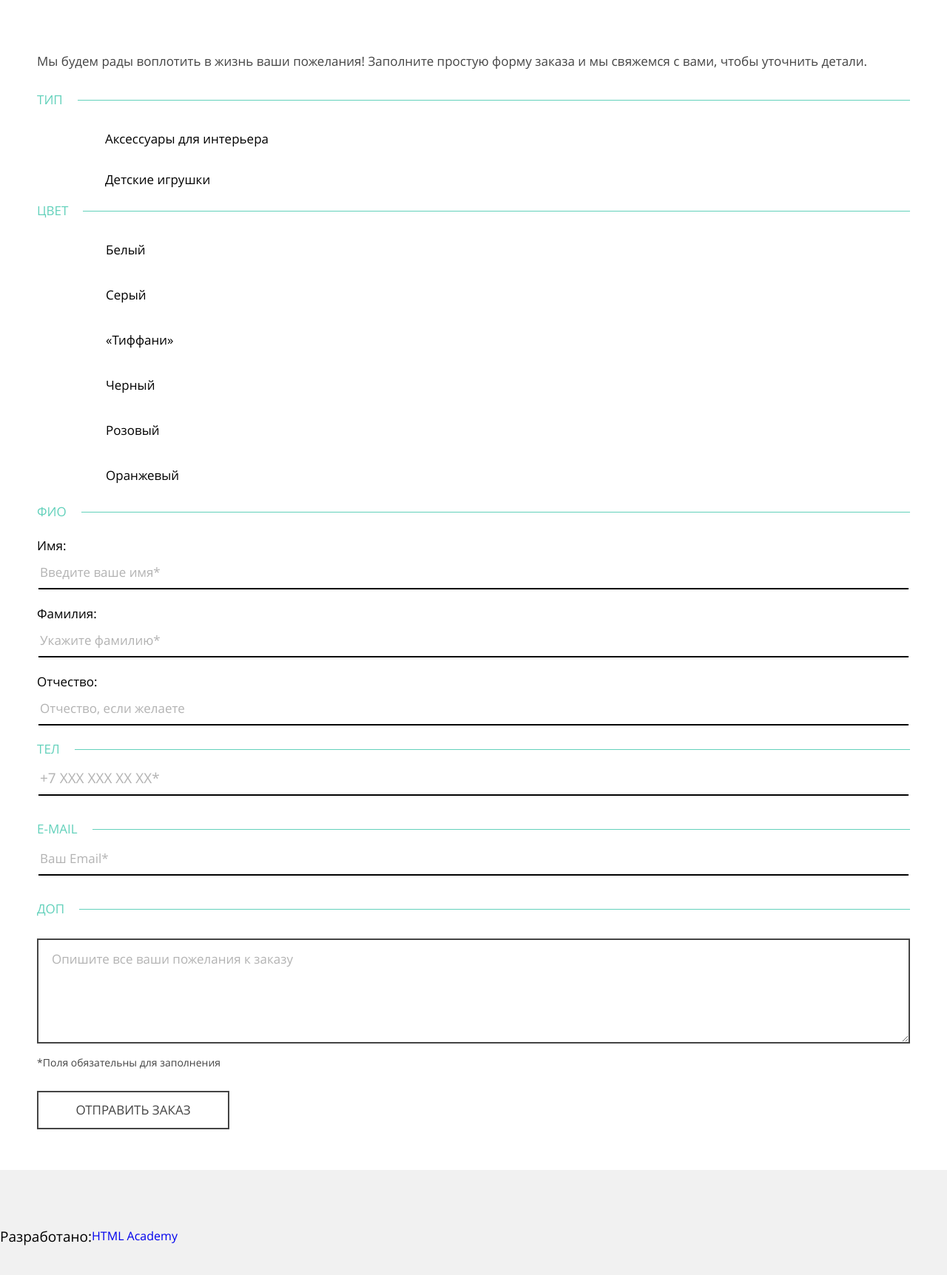
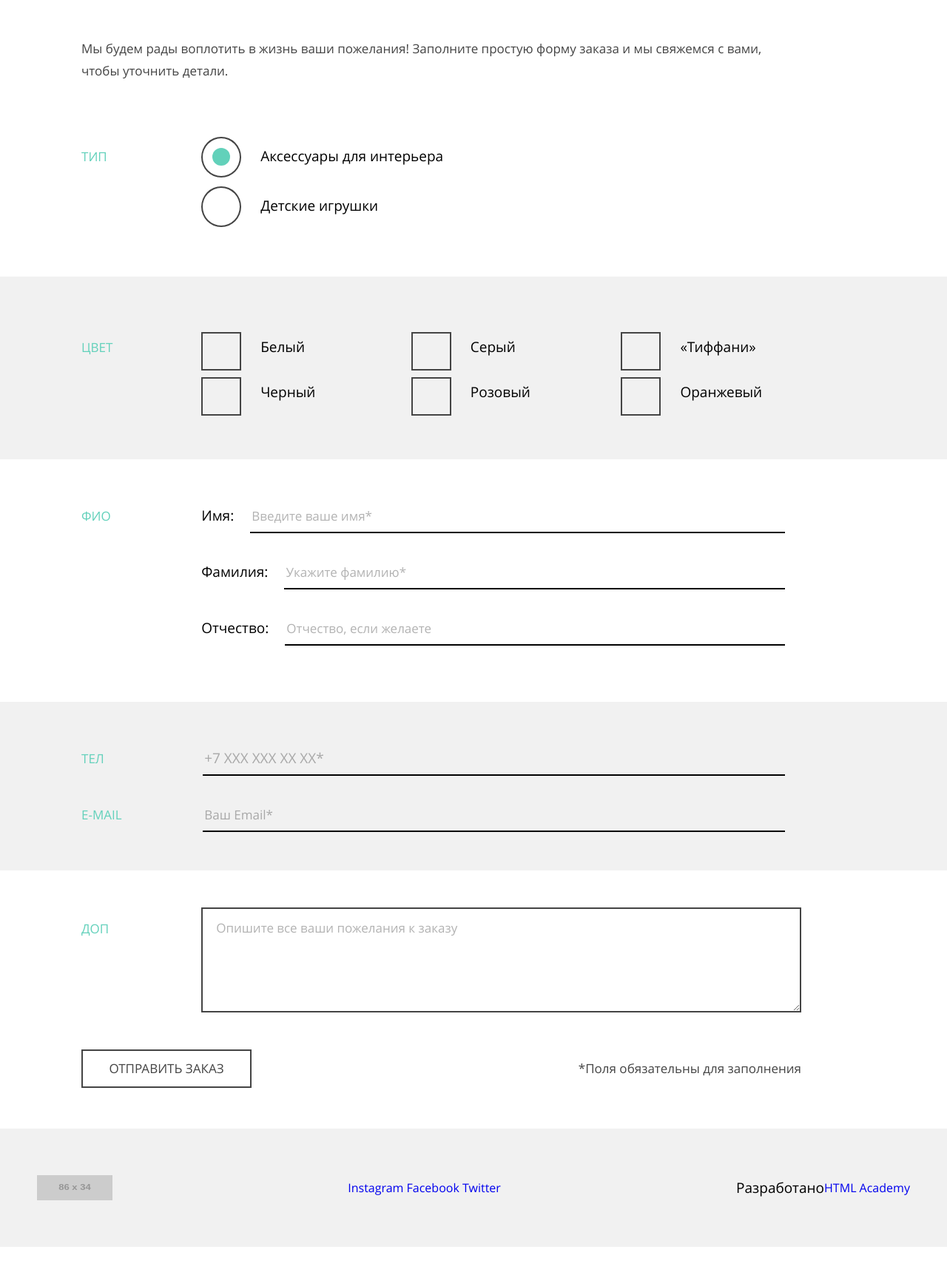
Before and after one commit to seldeved/1449359-mishka-20, a plain HTML site: page source/form.html in a window 1280 px wide. Shown: the part 500-2224 px from the top of the page at 74% size. After the commit the page ends 2186 px from the top, so only its background shows below. Drawn offline with nearby package versions, Linux system fonts and the light colour scheme; files that its build step writes are made by us from their sources; placeholder pictures from the web are drawn by us.

Commit message:
Строим адаптивную сетку страницы с формой

```diff
--- a/source/form.html
+++ b/source/form.html
@@ -71,14 +71,15 @@
       <div class="page-title-wrapper">
         <h1 class="page-title-wrapper__header">Вязание на заказ</h1>
       </div>
-        <div class="form__container container">
-          <p class="form__intro">
+        <p class="form__intro container container--form">
           Мы будем рады воплотить в жизнь ваши пожелания! Заполните простую форму заказа и мы свяжемся с вами, чтобы
           уточнить детали.
         </p>
         <form action="https://echo.htmlacademy.ru" method="get">
+
           <fieldset class="form__fieldset form__fieldset--type">
-                <legend class="form__legend form__legend--type">Тип</legend>
+            <div class="form__fieldset-wrapper container container--form">
+              <span class="form__legend form__legend--type">Тип</span>
               <ul class="form__control-list form__control-list--type">
                 <li>
                   <input class="visually-hidden form__control form__control--radio" type="radio" name="product-type"
@@ -91,9 +92,12 @@
                   <label class="form__label form__label--radio" for="filter-toys">Детские игрушки</label>
                 </li>
               </ul>
+            </div>
           </fieldset>
+
           <fieldset class="form__fieldset form__fieldset--color">
-                <legend class="form__legend form__legend--color">Цвет</legend>
+            <div class="form__fieldset-wrapper form__fieldset-wrapper--grey container container--form">
+              <span class="form__legend form__legend--color">Цвет</span>
               <ul class="form__control-list form__control-list--color">
                 <li>
                   <input class="visually-hidden form__control form__control--checkbox" type="checkbox" name="white"
@@ -126,10 +130,13 @@
                   <label class="form__label form__label--checkbox" for="filter-orange">Оранжевый</label>
                 </li>
               </ul>
+            </div>
           </fieldset>
+
           <fieldset class="form__fieldset form__fieldset--name">
-                <legend class="form__legend form__legend--name">ФИО</legend>
-                <ul class="form__control-list">
+            <div class="form__fieldset-wrapper container container--form">
+              <span class="form__legend form__legend--name">ФИО</span>
+              <ul class="form__control-list form__control-list--name">
                 <li>
                   <label class="form__label form__label--text" for="filter-name">Имя&colon;</label>
                   <input class="form__control form__control--text" type="text" name="name" id="filter-name"
@@ -146,64 +153,79 @@
                     placeholder="Отчество, если желаете">
                 </li>
               </ul>
+            </div>
           </fieldset>
-              <fieldset class="form__fieldset form__fieldset--tel">
-                <legend class="form__legend form__legend--tel">Тел</legend>
+
+          <fieldset class="form__fieldset form__fieldset--contacts">
+            <div class="form__fieldset-wrapper form__fieldset-wrapper--grey container container--form">
+              <span class="form__legend form__legend--tel">Тел</span>
+              <label class="form__label form__label--tel" for="filter-tel">
                 <input class="form__control form__control--tel" type="tel" name="tel" id="filter-tel"
                   placeholder="+7 ХХХ ХХХ ХХ ХХ*"
                   pattern="\+7\s?[\(]{0,1}9[0-9]{2}[\)]{0,1}\s?\d{3}[-]{0,1}\d{2}[-]{0,1}\d{2}" required>
-                <label class="form__label form__label--tel" for="filter-tel"></label>
-              </fieldset>
-              <fieldset class="form__fieldset form__fieldset--email">
-                <legend class="form__legend form__legend--email">E-mail</legend>
+              </label>
+
+              <span class="form__legend form__legend--email">E-mail</span>
+              <label class="form__label form__label--email" for="filter-email">
               <input class="form__control form__control--email" type="email" name="email" id="filter-email"
                 placeholder="Ваш Email*" pattern="[a-z0-9._%+-]+@[a-z0-9.-]+\.[a-z]{2,}$" required>
-                <label class="form__label form__label--email" for="filter-email"></label>
+              </label>
+            </div>
           </fieldset>
+
           <fieldset class="form__fieldset form__fieldset--extra">
-                <legend class="form__legend form__legend--extra">Доп</legend>
-                <textarea class="form__control form__control--textarea" name="extra" id="filter-extra" placeholder="Опишите все ваши пожелания к заказу"></textarea>
+            <div class="form__fieldset-wrapper container container--form">
+              <span class="form__legend form__legend--extra">Доп</span>
+              <textarea class="form__control form__control--textarea" name="extra" id="filter-extra"
+                placeholder="Опишите все ваши пожелания к заказу"></textarea>
+            </div>
           </fieldset>
-              <div class="form__required">*Поля обязательны для заполнения</div>
-              <button class="form__submit button" type="submit">Отправить заказ</button>
+
+          <div class="form__bottom-wrapper container container--form">
+            <p class="form__required">*Поля обязательны для заполнения</p>
+            <button class="form__submit button button--submit" type="submit">Отправить заказ</button>
+          </div>
+
         </form>
-        </div>
     </section>
 
   </main>
 
-  <footer class="page-footer">
-    <div class="page-footer__container">
+  <footer class="page-footer container">
+
+    <a class="page-footer__logo" title="Логотип интернет-магазина Мишка">
+      <img src="http://dummyimage.com/86x34/000000/ffffff.svg&text=MISHKA" width="102" height="34"
+        alt="Логотип интернет-магазина Мишка">
+    </a>
 
     <section class="page-footer__social social">
       <h2 class="social__title visually-hidden">Мы в соцсетях</h2>
       <ul class="social__list">
         <li class="social__item">
           <a class="social__link social__link--instagram" href="#" aria-label="instagram">
-              <span class="visually-hidden">Instagram</span>
+            <span>Instagram</span>
           </a>
         </li>
         <li class="social__item">
           <a class="social__link social__link--facebook" href="#" aria-label="facebook">
-              <span class="visually-hidden">Facebook</span>
+            <span>Facebook</span>
           </a>
         </li>
         <li class="social__item">
           <a class="social__link social__link--twitter" href="#" aria-label="twitter">
-              <span class="visually-hidden">Twitter</span>
+            <span>Twitter</span>
           </a>
         </li>
       </ul>
     </section>
 
     <div class="page-footer__copyright copyright">
-        <b class="copyright__text">Разработано:</b>
+      <span class="copyright__text">Разработано</span>
       <a class="copyright__link" href="https://htmlacademy.ru/intensive/adaptive" title="Логотип HTML Academy">
         HTML Academy
       </a>
     </div>
 
-    </div>
   </footer>
 
 </body>
--- a/source/less/blocks/button.less
+++ b/source/less/blocks/button.less
@@ -32,4 +32,10 @@
   &--video {
     width: 192px;
   }
+
+  &--submit {
+    @media (min-width: @tablet-width) {
+      width: 230px;
+    }
+  }
 }
--- a/source/less/blocks/container.less
+++ b/source/less/blocks/container.less
@@ -30,3 +30,10 @@
     padding-top: 71px;
   }
 }
+
+.container--form {
+  @media (min-width: @desktop-width) {
+    padding-left: 110px;
+    padding-right: 197px;
+  }
+}
--- a/source/less/blocks/form.less
+++ b/source/less/blocks/form.less
@@ -17,59 +17,149 @@
   .no-markers();
 
   &--type {
-    margin-left: 92px;
+    padding-left: 60px;
+    padding-top: 24px;
+    display: flex;
+    flex-direction: column;
+
+    @media(min-width: @tablet-width) {
+      padding-left: 60px;
+      padding-top: 0;
+    }
   }
 
   &--color {
-    margin-left: 93px;
+    padding-left: 60px;
+    padding-top: 25px;
+
+    @media(min-width: @tablet-width) {
+      display: grid;
+      grid-template-columns: 1fr 1fr;
+      grid-column-gap: 60px;
+    }
+
+    @media(min-width: @tablet-width) {
+      grid-template-columns: 1fr 1fr 1fr;
+      grid-column-gap: 100px;
+    }
+  }
+
+  &--name {
+    padding-top: 29px;
+    padding-bottom: 13px;
+
+    @media(min-width: @tablet-width) {
+      padding: 0;
+    }
+
+    @media(min-width: @desktop-width) {
+      padding: 0;
+      padding-right: 20px;
+    }
   }
 }
 
+.form__control-list--name li {
+  @media(min-width: @tablet-width) {
+    display: flex;
+    align-items: baseline;
+  }
+}
+
+
 .form__fieldset {
   .custom-form();
-  // margin-bottom: 39px;
 
-  &--extra {
-    margin-bottom: 15px;
-    padding-top: 32px;
+  &--contacts {
+    margin-bottom: 35px;
+
+    @media(min-width: @tablet-width) {
+      margin-bottom: 0;
+    }
   }
+}
 
-  &--tel,
-  &--email {
-    margin-bottom: 35px;
+.form__fieldset-wrapper {
+  @media(min-width: @tablet-width) {
+    display: grid;
+    grid-template-columns: 1fr 3fr;
+    align-items: baseline;
+    padding-top: 50px;
+    padding-bottom: 50px;
+
+    @media(min-width: @desktop-width) {
+      grid-template-columns: 1fr 5fr;
+    }
+
+    &--grey {
+      background-color: @header-bg-color;
+    }
   }
 }
 
 .form__legend {
   .custom-legend();
+  position: relative;
 
-  &--type {
-    margin-bottom: 24px;
+  &::after {
+    content: "";
+    position: absolute;
+    left: 59px;
+    top: 11px;
+    width: 200px;
+    height: 1px;
+    border-top: 1px solid @input-button;
+
+    @media (min-width: @tablet-width) {
+      display: none;
+    }
   }
+}
 
-  &--color {
-    margin-bottom: 25px;
-  }
-
-  &--name {
-    margin-bottom: 29px;
-  }
-
-  &--tel,
-  &--email {
-    margin-bottom: 5px;
-  }
+.form__legend--email::after {
+  position: absolute;
+  left: 77px;
+  top: 11px;
+  width: 182px;
+  height: 1px;
+  border-top: 1px solid @input-button;
 }
 
 .form__label {
   .header-text(17px, 18px);
   display: block;
+  position: relative;
+
+  @media (min-width: @tablet-width) {
+    .header-text(19px, 18px);
+  }
 
   &--radio {
     min-height: 42px;
     margin-bottom: 13px;
     display: flex;
     align-items: center;
+
+    @media (min-width: @tablet-width) {
+      margin-bottom: 25px;
+      padding-left: 20px;
+    }
+  }
+
+  &--radio::before {
+    content: "";
+    position: absolute;
+    left: -60px;
+    top: -5px;
+    width: 40px;
+    height: 42px;
+    border: 2px solid #444444;
+    border-radius: 50%;
+
+    @media (min-width: @tablet-width) {
+      width: 54px;
+      height: 55px;
+    }
   }
 
   &--checkbox {
@@ -77,6 +167,43 @@
     margin-bottom: 22px;
     display: flex;
     align-items: center;
+
+    @media (min-width: @tablet-width) {
+      padding-left: 20px;
+    }
+  }
+
+  &--checkbox::before {
+    content: "";
+    position: absolute;
+    left: -60px;
+    top: 0;
+    width: 38px;
+    height: 39px;
+    border: 2px solid #444444;
+
+    @media (min-width: @tablet-width) {
+      width: 54px;
+      height: 52px;
+    }
+  }
+
+  &--tel {
+    margin-bottom: 34px;
+
+    @media (min-width: @tablet-width) {
+      margin-bottom: 24px;
+    }
+
+    @media (min-width: @desktop-width) {
+      padding-right: 20px;
+    }
+  }
+
+  &--email {
+    @media (min-width: @desktop-width) {
+      padding-right: 20px;
+    }
   }
 }
 
@@ -86,6 +213,7 @@
   min-height: 52px;
   border-color: transparent;
   box-shadow: inset 0 -2px @basic-black;
+  background-color: transparent;
 
   &::placeholder {
     .normal-text(17px, 18px, @placeholder-black);
@@ -93,6 +221,11 @@
 
   &--text {
     margin-bottom: 22px;
+
+    @media (min-width: @tablet-width) {
+      margin-left: 20px;
+      margin-bottom: 24px;
+    }
   }
 
   &--textarea {
@@ -100,6 +233,29 @@
     padding: 17px 18px;
     border: 2px solid @text-black;
     box-shadow: none;
+    margin-top: 23px;
+
+    @media (min-width: @tablet-width) {
+      margin-top: 0;
+    }
+  }
+}
+
+.form__control--radio:checked+.form__label--radio::after {
+  content: "";
+  position: absolute;
+  left: -48px;
+  top: 7px;
+  width: 17px;
+  height: 18px;
+  background-color: #62D1BA;
+  border-radius: 50%;
+
+  @media (min-width: @tablet-width) {
+    left: -45px;
+    top: 10px;
+    width: 24px;
+    height: 24px;
   }
 }
 
@@ -110,6 +266,11 @@
 .form__required {
   .normal-text(14px, 16px);
   margin-bottom: 30px;
+
+  @media (min-width: @tablet-width) {
+    .normal-text(17px, 30px);
+    margin: 0;
+  }
 }
 
 .form__submit {
@@ -117,3 +278,14 @@
   background-color: transparent;
   cursor: pointer;
 }
+
+.form__bottom-wrapper {
+  padding-bottom: 55px;
+
+  @media (min-width: @tablet-width) {
+    display: flex;
+    flex-direction: row-reverse;
+    justify-content: space-between;
+    align-items: center;
+  }
+}
--- a/source/less/global.less
+++ b/source/less/global.less
@@ -14,7 +14,8 @@ img {
 }
 
 .visually-hidden:not(:focus):not(:active),
-input[type="checkbox"].visually-hidden {
+input[type="checkbox"].visually-hidden,
+input[type="radio"].visually-hidden {
   position: absolute;
   width: 1px;
   height: 1px;
--- a/source/less/mixin.less
+++ b/source/less/mixin.less
@@ -26,15 +26,13 @@
 
 .custom-form() {
   border: none;
-  border-top: 1px solid @main-cyan;
   padding: 0;
   margin: 0;
 }
 
-.custom-legend(@padding-right: 20px) {
+.custom-legend() {
   padding-left: 0;
   .header-text(17px, 16px);
   color: @main-cyan;
   text-transform: uppercase;
-  padding-right: @padding-right;
 }
```
Lines whose indentation alone changed are shown as unchanged.
